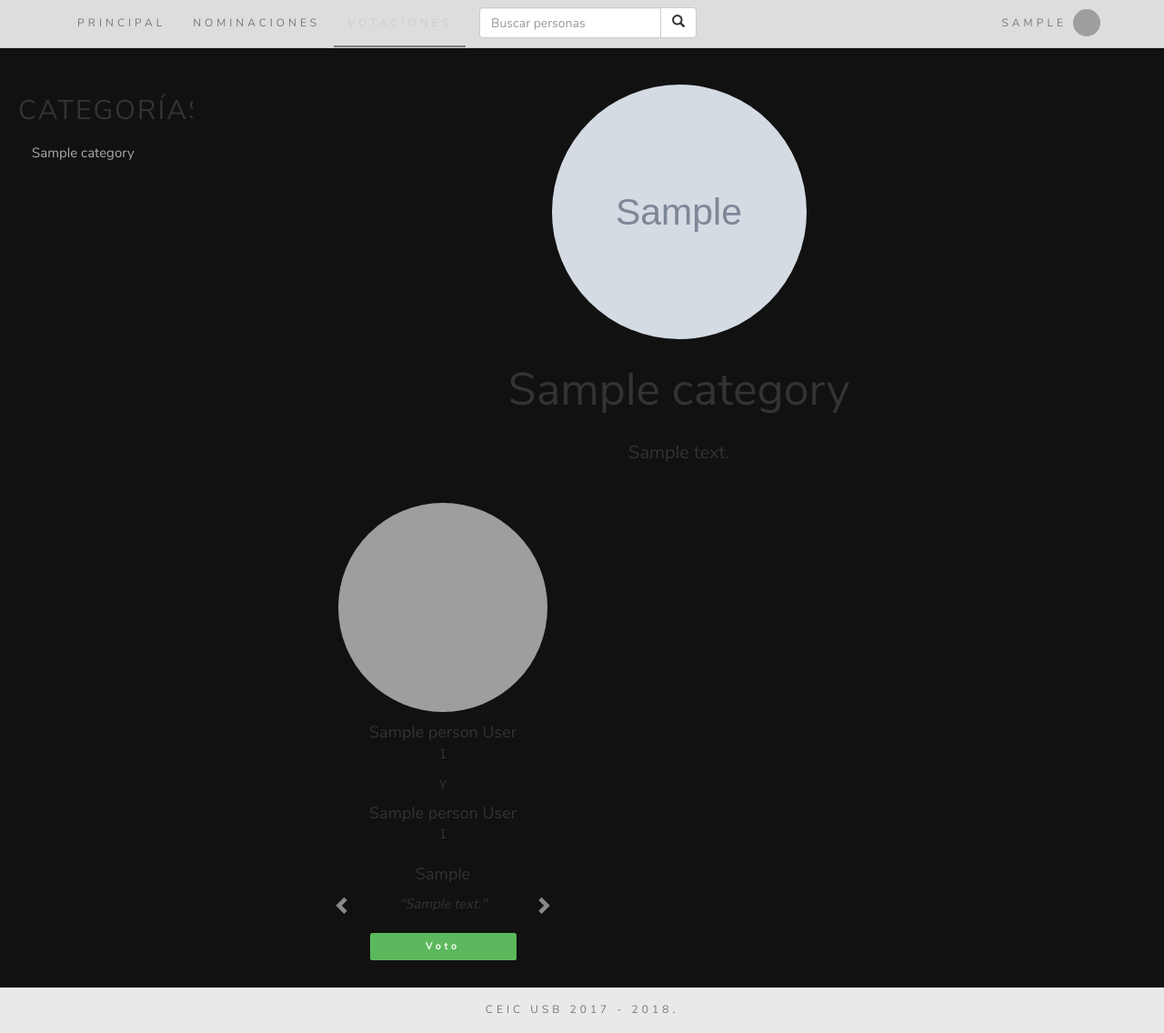
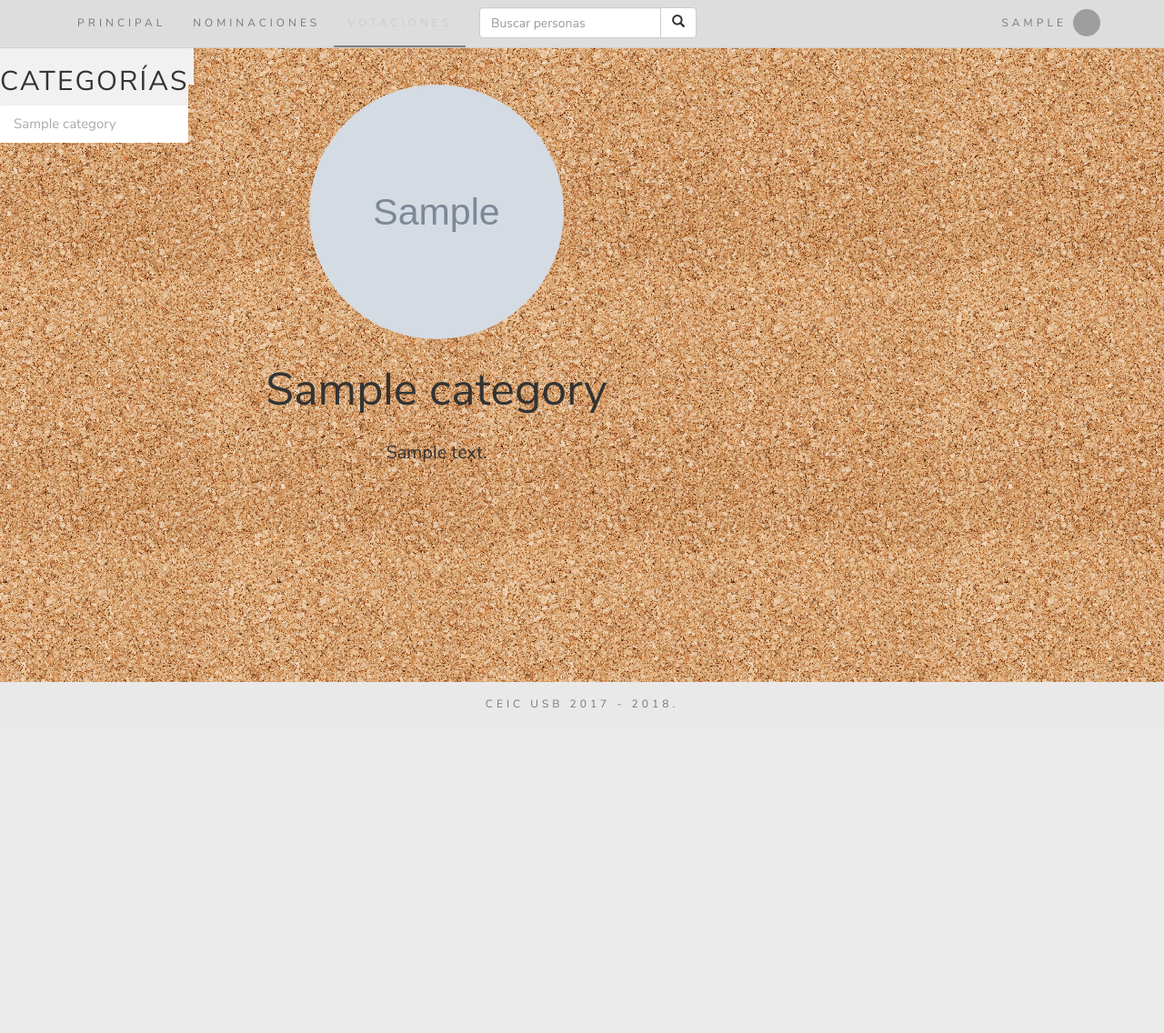
Before and after one commit to usbceic/CompuShow2017, a Django app: page /vote/ in a window 1280 px wide. Shown: the whole page at 91% size. After the commit the page ends 778 px from the top, so only its background shows below. Run offline with Django 3.2, Linux system fonts and the light colour scheme; a user stored in the database is signed in; tables that the repository leaves empty hold one stand-in row (values such as "Sample post"); grey boxes marked "Sample" are stand-in pictures; parts of the project's set-up code (start-up, migrations or seed data) failed here and were passed over; some libraries are stand-ins or nearby versions; grey boxes are pictures that could not be loaded.

Commit message:
acomoda la estructura de la interfaz

```diff
--- a/voting/static/voting/css/vote.css
+++ b/voting/static/voting/css/vote.css
@@ -1,7 +1,9 @@
 body {
 	height: 100%;
 	margin-bottom: 50px;
-	background-color: #111111;
+	/* background-color: #111111; */
+	background-image: url("../images/nominate-bg.png");
+
 	overflow: hidden;
 }
 
@@ -21,6 +23,8 @@
 #categories-navbar {
 	padding: 20px;
 	overflow: hidden;
+	height: 100%;
+	background-color: #f1f1f1;
 }
 
 .aux {
@@ -39,7 +43,14 @@
 .nav-categories {
 	overflow-y: scroll !important;
 	max-height: 100% !important;
-	bottom: 70px;
+	background-color: #f1f1f1;
+	position: fixed;
+	left: 0;
+	top: 53px;
+}
+
+.nav-categories.active {
+	top: 0;
 }
 
 .categories-navbar-item a {
@@ -48,8 +59,13 @@
 
 .nav-pills >li>a:hover,
 .nav-pills2>li>a:hover {
-	color: white;
+	color: #555;
 }
+.nav-pills >li>a.active,
+.nav-pills2>li>a.active {
+	background-color: white !important;
+}
+
 
 .nav-pills >li>a, .nav-pills >li>a:focus, .nav-pills >li>a:hover,
 .nav-pills2>li>a, .nav-pills2>li>a:focus, .nav-pills2>li>a:hover{
@@ -69,7 +85,7 @@
 
 .category-container {
 	padding: 30px;
-	width: 100%;
+	width: 50%;
 	height: 100%;
 }
 
@@ -95,6 +111,7 @@
 /* Nomination box */
 .nomination-box {
 	text-align: center;
+	position: relative;
 	padding-top: 30px;
 }
 
--- a/voting/static/voting/js/vote.js
+++ b/voting/static/voting/js/vote.js
@@ -18,6 +18,11 @@
 var parentDIV;
 var category;
 var voted;
+
+$(window).scroll(function () {
+	const scroll = $(window).scrollTop();
+	$('.nav-categories')[scroll >= 40 ? 'addClass' : 'removeClass']('active')
+})
 
 $(document).ready(function(){
 	category = $(".category-title").text()
--- a/voting/templates/voting/vote.html
+++ b/voting/templates/voting/vote.html
@@ -6,23 +6,21 @@
 	<link rel="stylesheet" type="text/css" href="{% static 'voting/css/floateffect.css' %}"/>
 {% endblock css %}
 
-{% block bodydiv %}
-	<body data-spy="scroll" data-target="#categories-navbar" data-offset="200">
-{% endblock bodydiv %}
-
 {% block body %}
 
 	<div class="row">
 
 		<nav class="col-xs-2" id="categories-navbar">
-			<div class="aux">
-				<ul class="nav nav-pills nav-stacked nav-categories" data-spy="affix">
-					<li><h2 class="nav-bar-title">CATEGORÍAS</h2></li>
-					{% for category in categories %}
-						<li class="categories-navbar-item" style="font-size:15px;"><a href="{% url 'voting:vote' %}?category={{ category.name }}">{{ category.name }}</a></li>
-					{% endfor %}
-      			</ul>
-      		</div>
+			<ul class="nav nav-pills nav-stacked nav-categories">
+				<li><h2 class="nav-bar-title">CATEGORÍAS</h2></li>
+				{% for category1 in categories %}
+					<li class="categories-navbar-item" style="font-size:15px;">
+						<a class="{% if category.pk == category1.pk %}active{% endif %}" href="{% url 'voting:vote' %}?category={{ category1.name }}">
+							{{ category1.name }}
+						</a>
+					</li>
+				{% endfor %}
+			</ul>
 	    </nav>
 
 		<div class="col-xs-10 categories">
@@ -48,15 +46,15 @@
 				</div>
 			</nav>
 
-			<div id="{{ category.name }}" class="container-fluid category-container text-center">
+			<div id="{{ category.name }}" class="category-container text-center">
 				<img class="category-image cat-item" src="/static/voting/images/categoryImages/{{ category.image }}"/>
 				<div class="category-title cat-item">{{ category.name }}</div>
 				<div class="category-description cat-item">{{ category.description }}</div>
 
 
 				<div class="row">
-					{% for nominee in nominees_upper %}
-						<div class="col-xs-{% if nominees_count >= 5 %}4{% else %}6{% endif %}">
+					{% for nominee in nominees %}
+						<div class="col-xs-6">
 							<div class="nomination-box hvr-float-shadow">
 								<a href="#" class="fill-div custom-a">
 
@@ -88,112 +86,13 @@
 									{% endif %}
 
 								</a>
-								<!-- Carousel for comments -->
-								<div id="carousel_{{ nominee.id }}_comments" class="carousel slide" data-ride="carousel" data-interval="false">
-									<!-- Wrapper for slides -->
-									<div class="carousel-inner">
-										{% if nominee.firstcomment %}
-											<div class="carousel-comment item active"><p class="comment-text"><em>"{{ nominee.firstcomment }}"</em></p></div>
-										{% endif %}
-										{% if not nominee.firstcomment %}
-											<div class="carousel-comment item active"><p class="comment-text"><em>No hay comentarios adicionales.</em></p></div>
-										{% endif %}
-
-										{% for comment in nominee.comments %}
-											<div class="carousel-comment item"><p class="comment-text"><em>"{{ comment }}"</em></p></div>
-										{% endfor %}
-									</div>
-
-									<!-- Left and right controls -->
-									<a class="left carousel-control" href="#carousel_{{ nominee.id }}_comments" role="button" data-slide="prev">
-										<span class="glyphicon glyphicon-chevron-left icon-left" aria-hidden="true"></span>
-										<span class="sr-only">Previous</span>
-									</a>
-									<a class="right carousel-control" href="#carousel_{{ nominee.id }}_comments" role="button" data-slide="next">
-										<span class="glyphicon glyphicon-chevron-right icon-right" aria-hidden="true"></span>
-										<span class="sr-only">Next</span>
-									</a>
-								</div>
-
-								{% if nominee.vote %}
+								{% comment %} {% if nominee.vote %}
 										<span class="label label-success voted text-center slide">Voto</span>
-								{% endif %}
+								{% endif %} {% endcomment %}
 
 							</div>
 						</div>
 					{% endfor %}
-				</div>
-
-				<div class="row">
-
-					{% for nominee in nominees_lower %}
-						<div class="col-xs-{% if nominees_count >= 6 %}4{% else %}6{% endif %}">
-							<div class="nomination-box hvr-float-shadow">
-								<a href="#" class="fill-div custom-a">
-
-									<input type=hidden class="nominee-id" value={{ nominee.id }}>
-
-									<img class="nominee-image slide" src="/static/voting/images/NominationImages/{{ category.name }}/{{ nominee.id }}.jpg"/>
-
-									{% if nominee.name %}
-										<div class="nominee-name slide">{{ nominee.name }}</div>
-									{% endif %}
-
-									{% if nominee.carnet %}
-										<div class="nominee-carnet slide">{{ nominee.carnet }}</div>
-									{% endif %}
-
-									{% if nominee.nameOpt %}
-										<div class="nominee-auxtext slide">y</div>
-										<div class="nominee-nameOpt slide">{{ nominee.nameOpt }}</div>
-										<div class="nominee-carnetOpt slide">{{ nominee.carnetOpt }}</div>
-									{% endif %}
-
-									{% if nominee.extra %}
-										<div class="nominee-extra slide">{{ nominee.extra }}</div>
-									{% endif %}
-
-									{% if nominee.cartoon %}
-										<div class="nominee-auxtext slide">Caricatura:</div>
-										<div class="nominee-cartoon slide">{{ nominee.cartoon }}</div>
-									{% endif %}
-
-								</a>
-								<!-- Carousel for comments -->
-								<div id="carousel_{{ nominee.id }}_comments" class="carousel slide" data-ride="carousel" data-interval="false">
-									<!-- Wrapper for slides -->
-									<div class="carousel-inner">
-										{% if nominee.firstcomment %}
-											<div class="carousel-comment item active"><p class="comment-text"><em>"{{ nominee.firstcomment }}"</em></p></div>
-										{% endif %}
-										{% if not nominee.firstcomment %}
-											<div class="carousel-comment item active"><p class="comment-text"><em>No hay comentarios adicionales.</em></p></div>
-										{% endif %}
-
-										{% for comment in nominee.comments %}
-											<div class="carousel-comment item"><p class="comment-text"><em>"{{ comment }}"</em></p></div>
-										{% endfor %}
-									</div>
-
-									<!-- Left and right controls -->
-									<a class="left carousel-control" href="#carousel_{{ nominee.id }}_comments" role="button" data-slide="prev">
-										<span class="glyphicon glyphicon-chevron-left icon-left" aria-hidden="true"></span>
-										<span class="sr-only">Previous</span>
-									</a>
-									<a class="right carousel-control" href="#carousel_{{ nominee.id }}_comments" role="button" data-slide="next">
-										<span class="glyphicon glyphicon-chevron-right icon-right" aria-hidden="true"></span>
-										<span class="sr-only">Next</span>
-									</a>
-								</div>
-
-								{% if nominee.vote %}
-										<span class="label label-success voted text-center slide">Voto</span>
-								{% endif %}
-
-							</div>
-						</div>
-					{% endfor %}
-
 				</div>
 
 			</div>
```
